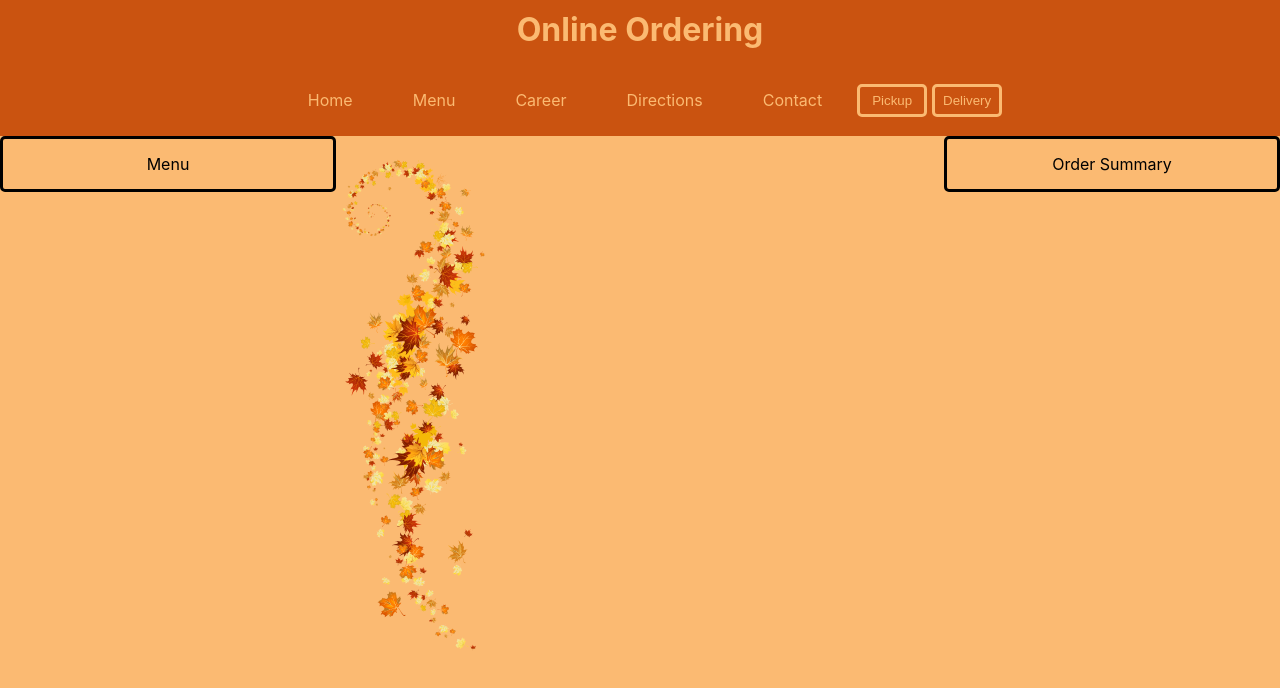
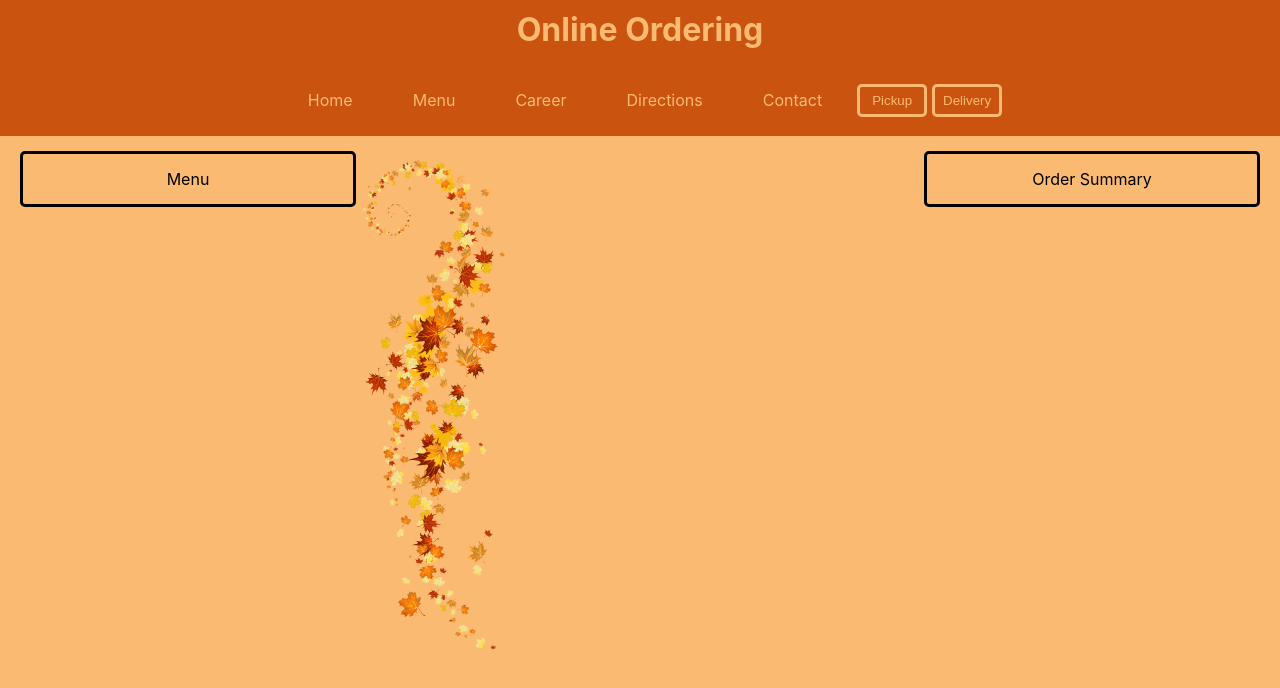
Before and after one commit to Zayzay124/RestaurantWebsite, a React (Create React App) app in the folder online ordering/: page / in a window 1280 px wide. Shown: the top 688 px of the page. Built offline with nearby package versions, Linux system fonts and the light colour scheme.

Commit message:
Update App.css

```diff
--- a/online ordering/src/App.css
+++ b/online ordering/src/App.css
@@ -44,6 +44,7 @@ h1 {
   color: #CA5310;
   background-color: #FBBA72;
   padding: 5px 5px 5px 5px;
+  border-radius: 5px;
 }
 
 .rightnav {
@@ -70,19 +71,26 @@ button:focus {
   border: solid;
 }
 
+.container {
+  display: flex;
+  justify-content: center;
+  align-items: center;
+}
+
 .menu {
   width: 300px;
   border: 3px solid black;
   border-radius: 5px;
   padding: 15px;
   float: left;
-  margin-left: auto;
+  margin-left: 20px;
+  margin-top: 15px;
 }
 
 .img {
-  display: inline-flex;
-  justify-content: center;
-  align-items: center;
+  max-width: 100%;
+  max-height: 100%;
+  display:inline-block;
 }
 
 .summary {
@@ -91,7 +99,8 @@ button:focus {
   border-radius: 5px;
   padding: 15px;
   float: right;
-  margin-right: auto;
+  margin-right: 20px;
+  margin-top: 15px;
 }
 
 p {
```
